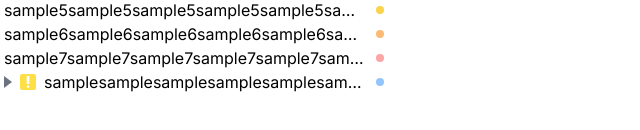
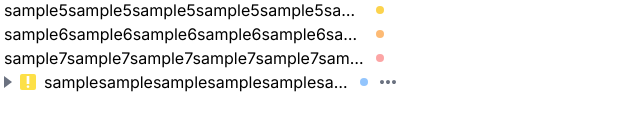
Before and after one commit to asuka1975/tasker, a Next.js app in the folder frontend/task-frontend/: page /cookbook in a window 1280 px wide. Shown: the part 370-500 px from the top of the page, without its empty margins (0-640 px from the left). Built offline with nearby package versions, Linux system fonts and the light colour scheme.

Commit message:
update: create common IconButton and change implementation of CloseIconButton

```diff
--- a/frontend/task-frontend/src/app/_components/atom/CloseIconButton.tsx
+++ b/frontend/task-frontend/src/app/_components/atom/CloseIconButton.tsx
@@ -1,13 +1,12 @@
-import { MouseEvent } from "react"
+import { ComponentProps, MouseEvent } from "react"
+import IconButton from "./IconButton"
 
-type Props = {
-    onClick: (event: MouseEvent<HTMLButtonElement>) => void
-}
+type Props = ComponentProps<"button">
 
-export default function CloseIconButton({ onClick }: Props) {
+export default function CloseIconButton({ ...props }: Props) {
     return (
-        <button onClick={onClick} className="transition duration-500 bg-white hover:bg-gray-100 active:bg-gray-50 active:duration-75 rounded-full p-2 text-gray-500">
+        <IconButton {...props}>
             <svg xmlns="http://www.w3.org/2000/svg" height="24" viewBox="0 -960 960 960" width="24" fill="currentColor"><path d="m256-200-56-56 224-224-224-224 56-56 224 224 224-224 56 56-224 224 224 224-56 56-224-224-224 224Z"/></svg>
-        </button>
+        </IconButton>
     )
 }
--- /dev/null
+++ b/frontend/task-frontend/src/app/_components/atom/IconButton.tsx
@@ -0,0 +1,12 @@
+import { ComponentProps } from "react"
+import { twMerge } from "tailwind-merge";
+
+type Props = ComponentProps<"button">;
+
+export default function IconButton({ className, children, ...props }: Props) {
+    return (
+        <button className={twMerge("transition duration-500 bg-white hover:bg-gray-100 active:bg-gray-50 active:duration-75 rounded-full text-gray-500", className)} { ...props }>
+            {children}
+        </button>
+    )
+}
--- /dev/null
+++ b/frontend/task-frontend/src/app/_components/atom/MenuIconButton.tsx
@@ -0,0 +1,13 @@
+import { ComponentProps } from "react";
+import { twMerge } from "tailwind-merge";
+import IconButton from "./IconButton";
+
+type Props = ComponentProps<"button">;
+
+export default function MenuIconButton({ ...props }: Props) {
+    return (
+        <IconButton { ...props }>
+            <svg xmlns="http://www.w3.org/2000/svg" viewBox="0 -960 960 960" fill="currentColor"><path d="M240-400q-33 0-56.5-23.5T160-480q0-33 23.5-56.5T240-560q33 0 56.5 23.5T320-480q0 33-23.5 56.5T240-400Zm240 0q-33 0-56.5-23.5T400-480q0-33 23.5-56.5T480-560q33 0 56.5 23.5T560-480q0 33-23.5 56.5T480-400Zm240 0q-33 0-56.5-23.5T640-480q0-33 23.5-56.5T720-560q33 0 56.5 23.5T800-480q0 33-23.5 56.5T720-400Z"/></svg>
+        </IconButton>
+    )
+}
--- a/frontend/task-frontend/src/app/_components/molecule/ModalPanel.tsx
+++ b/frontend/task-frontend/src/app/_components/molecule/ModalPanel.tsx
@@ -12,7 +12,7 @@ export default function ModalPanel({ children, onClose, className = "" }: Props)
 
     return (
         <div className="grid grid-cols-[1fr_2em] grid-rows-[2em_1fr] bg-white rounded-lg p-8 gap-4">
-            <div className="col-start-2 row-start-1"><CloseIconButton onClick={onClose} /></div>
+            <div className="col-start-2 row-start-1"><CloseIconButton className="p-2" onClick={onClose} /></div>
             <div className="col-span-2 row-start-2">
                 <div className={className}>
                     {children}
--- a/frontend/task-frontend/src/app/_components/molecule/TaskItem.tsx
+++ b/frontend/task-frontend/src/app/_components/molecule/TaskItem.tsx
@@ -20,6 +20,8 @@ export default function TaskItem({ id, title, priority, limitAt }: Props) {
     const diff = dayjs(limitAt).diff(now, 'day');
 
     return (
+        <Link href={`/cookbook/task/${id}`}>
+            {
                 (now.isBefore(limitAt) && diff >= 14) ?
                     <div className="grid grid-cols-[1fr_0.5rem] items-center gap-2">
                         <Title>{title}</Title>
@@ -37,6 +39,8 @@ export default function TaskItem({ id, title, priority, limitAt }: Props) {
                         </Title>
                         <Priority priority={priority} />
                     </div>
+            }
+        </Link>
 
     )
 }
--- a/frontend/task-frontend/src/app/_components/organism/TaskTree.tsx
+++ b/frontend/task-frontend/src/app/_components/organism/TaskTree.tsx
@@ -4,6 +4,7 @@ import { useState } from "react";
 import Marker from "../atom/Marker";
 import TaskItem from "../molecule/TaskItem";
 import { TaskRepository } from "@/app/_domain/repository/TaskRepository";
+import MenuIconButton from "../atom/MenuIconButton";
 
 type Props = {
     id: number;
@@ -20,11 +21,12 @@ export default function TaskTree({ id, title, priority, limitAt, subtasks, taskR
 
     return (
         <div className="">
-            <div className="grid grid-cols-[0.5em_1fr] items-center gap-2" onClick={() => { setOpened(v => !v) }}>
-                { subtasks.length > 0 ? <div className={opened ? "transition rotate-90 duration-100" : ""}><Marker /></div> : <></> }
+            <div className="grid grid-cols-[0.5em_1fr_0.5em] items-center gap-2">
+                { subtasks.length > 0 ? <div className={opened ? "transition rotate-90 duration-100" : ""} onClick={() => { setOpened(v => !v) }}><Marker /></div> : <></> }
                 <div className="col-start-2">
                     <TaskItem id={id} title={title} priority={priority} limitAt={limitAt}></TaskItem>
                 </div>
+                <MenuIconButton className="w-6 h-6" />
             </div>
             {opened ?
                 <div className="transition pl-[0.5em] duration-100">
--- a/frontend/task-frontend/src/app/cookbook/@modal/(.)task/[taskId]/page.tsx
+++ b/frontend/task-frontend/src/app/cookbook/@modal/(.)task/[taskId]/page.tsx
@@ -12,11 +12,14 @@ type Props = {
 }
 
 export default function TaskDetailPage({ params }: Props) {
-    const { back } = useRouter();
+    const router = useRouter();
 
     return (
         <Modal>
-            <ModalPanel onClose={back} className="w-[50vw] h-[80vh]">
+            <ModalPanel onClose={() => {
+                router.push("/cookbook/");
+                router.refresh();
+                }} className="w-[50vw] h-[80vh]">
                 <TaskDetail id={params.taskId} />
             </ModalPanel>
         </Modal>
--- a/frontend/task-frontend/src/app/cookbook/page.tsx
+++ b/frontend/task-frontend/src/app/cookbook/page.tsx
@@ -47,7 +47,7 @@ export default function Home() {
         <LimitOverIcon />
       </div>
 
-      <CloseIconButton onClick={() => {}} />
+      <CloseIconButton className="p-2" onClick={() => {}} />
 
       <div className="bg-black w-96 p-1">
         <ModalPanel onClose={() => {}}>
```
Lines whose indentation alone changed are shown as unchanged.
